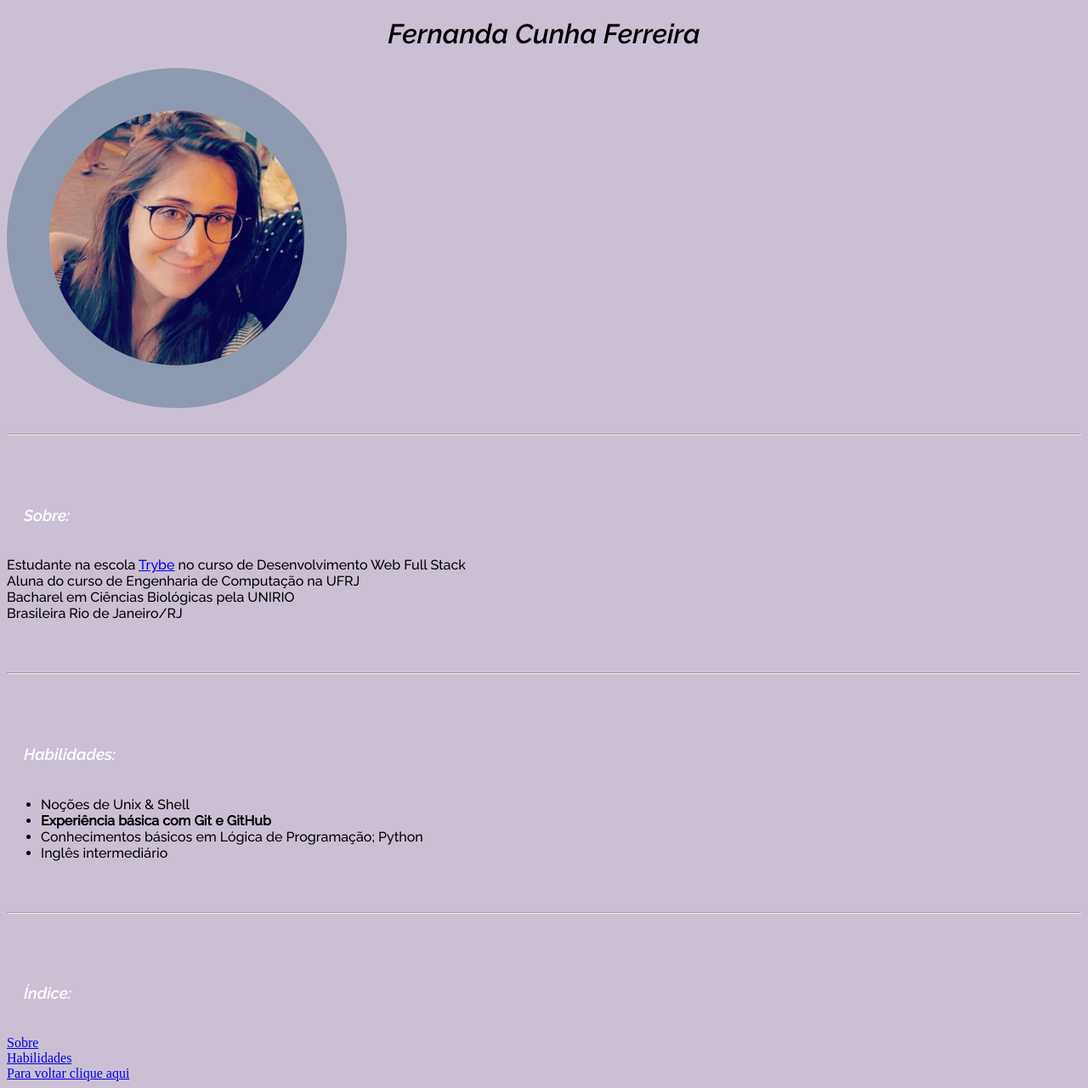
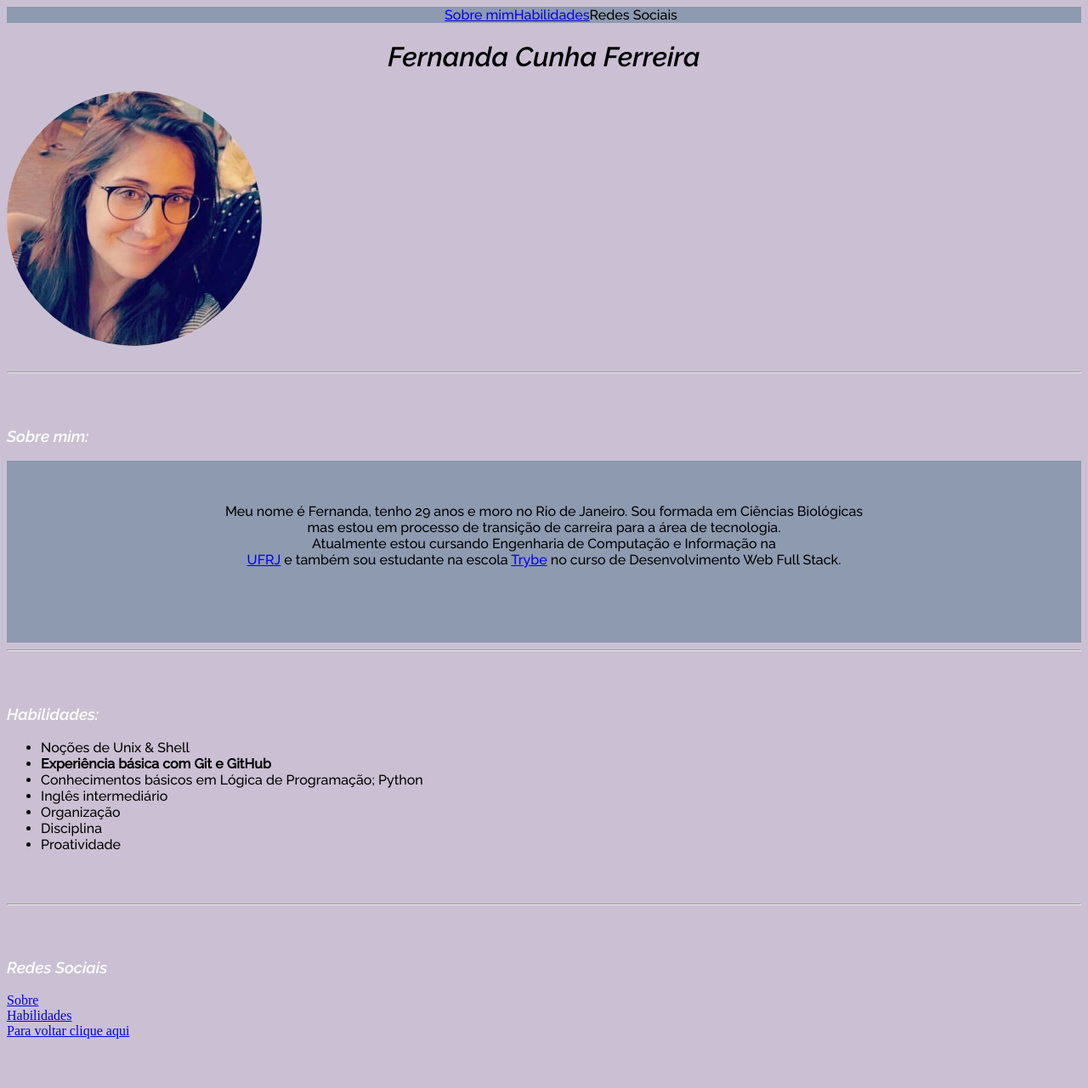
Before and after one commit to fefcufe/fefcufe.github.io, a plain HTML site: page index.html in a window 1280 px wide. Shown: the whole page at 85% size. After the commit the page ends 1230 px from the top, so only its background shows below. Drawn offline with Linux system fonts and the light colour scheme.

Commit message:
criando menu e adicionando cores

```diff
--- a/index.html
+++ b/index.html
@@ -15,7 +15,17 @@
     <link rel="preconnect" href="https://fonts.gstatic.com" crossorigin>
     <link href="https://fonts.googleapis.com/css2?family=Raleway:ital,wght@0,200;0,300;0,500;1,300;1,500;1,600&display=swap" rel="stylesheet">
 
+
+</head>
+
 <style>
+    #menuInicial {
+        list-style-type: none;
+        margin: 0px;
+        display: flex;
+        justify-content: center;
+        background-color: rgb(142, 154, 175);
+    }
     h1 {
         font-family:'Raleway', sans-serif;
         font-style: italic;
@@ -25,17 +35,14 @@
 
     #fotoPortfolio {
         border-radius: 100%;
-            background-color: rgb(142, 154, 175);
-            display: -ms-inline-grid;
-            padding:50px
+        display: inline;
+
     }
 
     .topics {
         font-family: 'Raleway', sans-serif ;
         color: white;
-            border-radius: 15px 50px 30px;
-            background-color: 142, 154, 175;
-            padding: 20px
+
     }
 
     h3 {
@@ -43,7 +50,12 @@
     }
 
     p {
-            font-family: 'Raleway', sans-serif
+        font-family: 'Raleway', sans-serif;
+        text-align: center;
+        display: block;
+        margin: auto;
+        background-color: rgb(142, 154, 175);
+        padding:50px
     }
 
     li {
@@ -54,18 +66,19 @@
         background-color: rgb(203, 192, 211)
     }
 </style>
-</head>
 
+    <ul id='menuInicial'>
+        <li><a href="#Sobre">Sobre mim</a></li>
+        <li><a href="#habilidades">Habilidades</a></li>
+        <li>Redes Sociais</li>
+    </ul>
     <h1>Fernanda Cunha Ferreira</h1>
     <img src="portfolio.jpeg" alt="Foto de Fernanda Ferreira" width="300px" id="fotoPortfolio">
     <br><br>
     <hr>
     <br><br>
-    <em><h3 class="topics"> Sobre:</h3></em>
-    <p> Estudante na escola <a href="https://www.betrybe.com/formacao-desenvolvimento-web">Trybe</a> no curso de Desenvolvimento Web Full Stack <br>
-        Aluna do curso de Engenharia de Computação na UFRJ <br>
-        Bacharel em Ciências Biológicas pela UNIRIO <br>
-        Brasileira Rio de Janeiro/RJ </p>
+    <em><h3 class="topics"> Sobre mim:</h3></em>
+    <p> Meu nome é Fernanda, tenho 29 anos e moro no Rio de Janeiro. Sou formada em Ciências Biológicas<br>mas estou em processo de transição de carreira para a área de tecnologia. <br>Atualmente estou cursando Engenharia de Computação e Informação na <br> <a href="http://poli.ufrj.br/graduacao/computacao-e-informacao/"> UFRJ</a> e também sou estudante na escola <a href="https://www.betrybe.com/formacao-desenvolvimento-web">Trybe</a> no curso de Desenvolvimento Web Full Stack. <br>
 
     <br><br>
     <hr>
@@ -76,11 +89,14 @@
             <li><strong>Experiência básica com Git e GitHub</strong></li>
             <li>Conhecimentos básicos em Lógica de Programação; Python</li>
             <li>Inglês intermediário</li>
+            <li>Organização</li>
+            <li>Disciplina</li>
+            <li>Proatividade </li>
         </ul>
     <br><br>
     <hr>
     <br><br>
-    <em><h3 class="topics">Índice:</h3></em>
+    <em><h3 class="topics"> Redes Sociais</h3></em>
     <a href="#Sobre">Sobre</a><br>
     <a href="#habilidades">Habilidades</a>
     <br>
```
Also changed, not shown: style-portfolio.css (added). Lines whose indentation alone changed are shown as unchanged.
